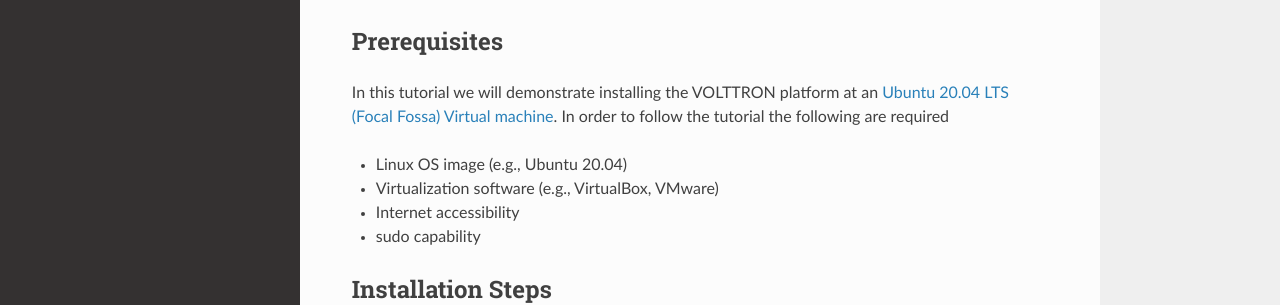
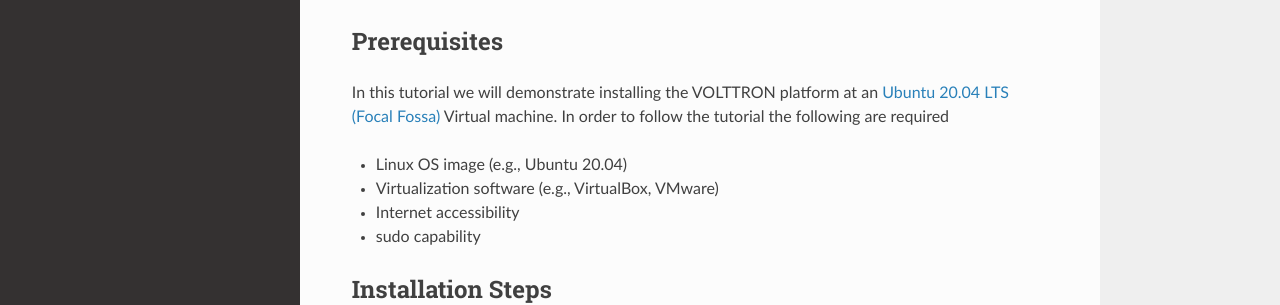
Before and after one commit to kefeimo/tutorial-template-rtd-test, a Sphinx documentation site: the page built from docs/source/quick-start.rst, in a window 1280 px wide and 900 px high. Shown: the part 327-632 px from the top of the window. Built offline with Sphinx 7.4.7 and the Read the Docs theme 2.0.0, drawn with Linux system fonts in a browser that asks for light colours.

```diff
--- a/docs/source/quick-start.rst
+++ b/docs/source/quick-start.rst
@@ -18,7 +18,7 @@ This tutorial has been written with the intent of helping folks get up and runni
 Prerequisites
 ==============================
 
-In this tutorial we will demonstrate installing the VOLTTRON platform at an `Ubuntu 20.04 LTS (Focal Fossa) Virtual machine <https://releases.ubuntu.com/20.04/>`_. In order to follow the tutorial the following are required
+In this tutorial we will demonstrate installing the VOLTTRON platform at an `Ubuntu 20.04 LTS (Focal Fossa) <https://releases.ubuntu.com/20.04/>`_ Virtual machine. In order to follow the tutorial the following are required
 
 -   Linux OS image (e.g., Ubuntu 20.04)
 -   Virtualization software (e.g., VirtualBox, VMware)
```
